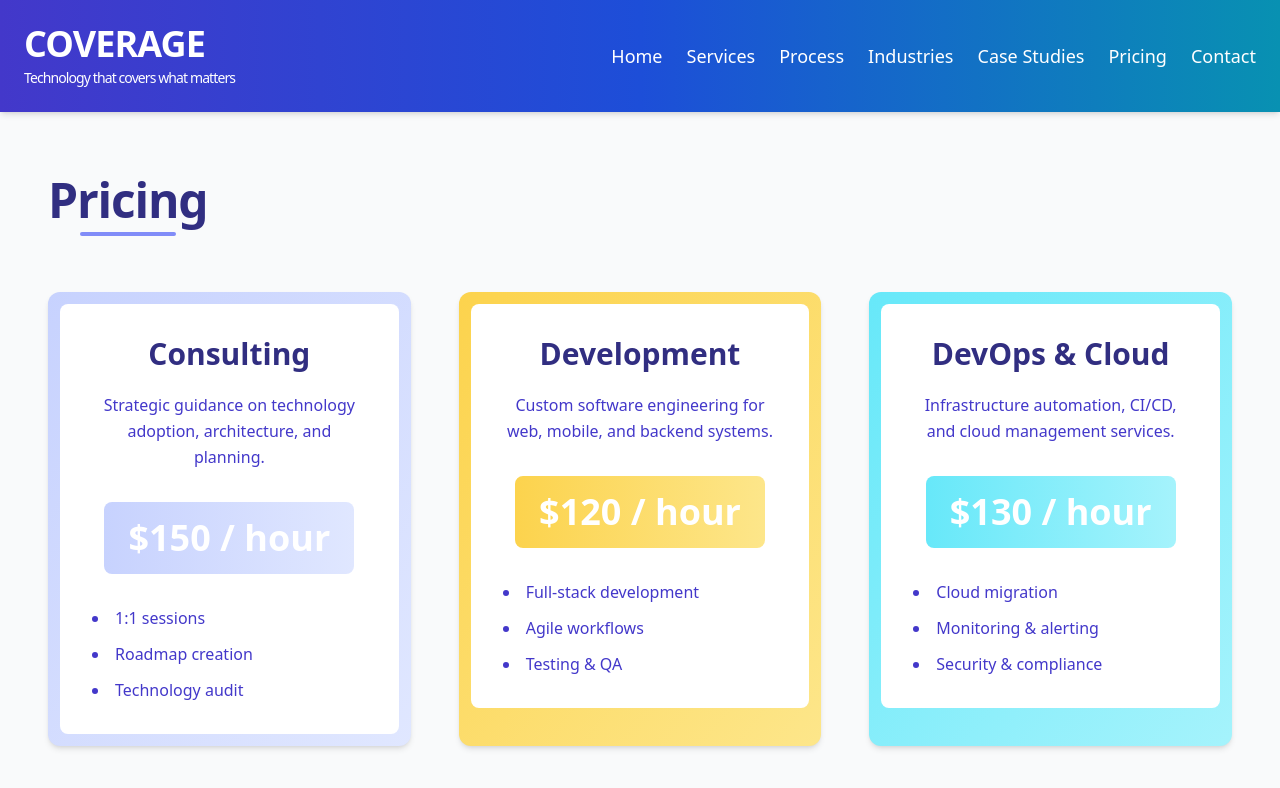
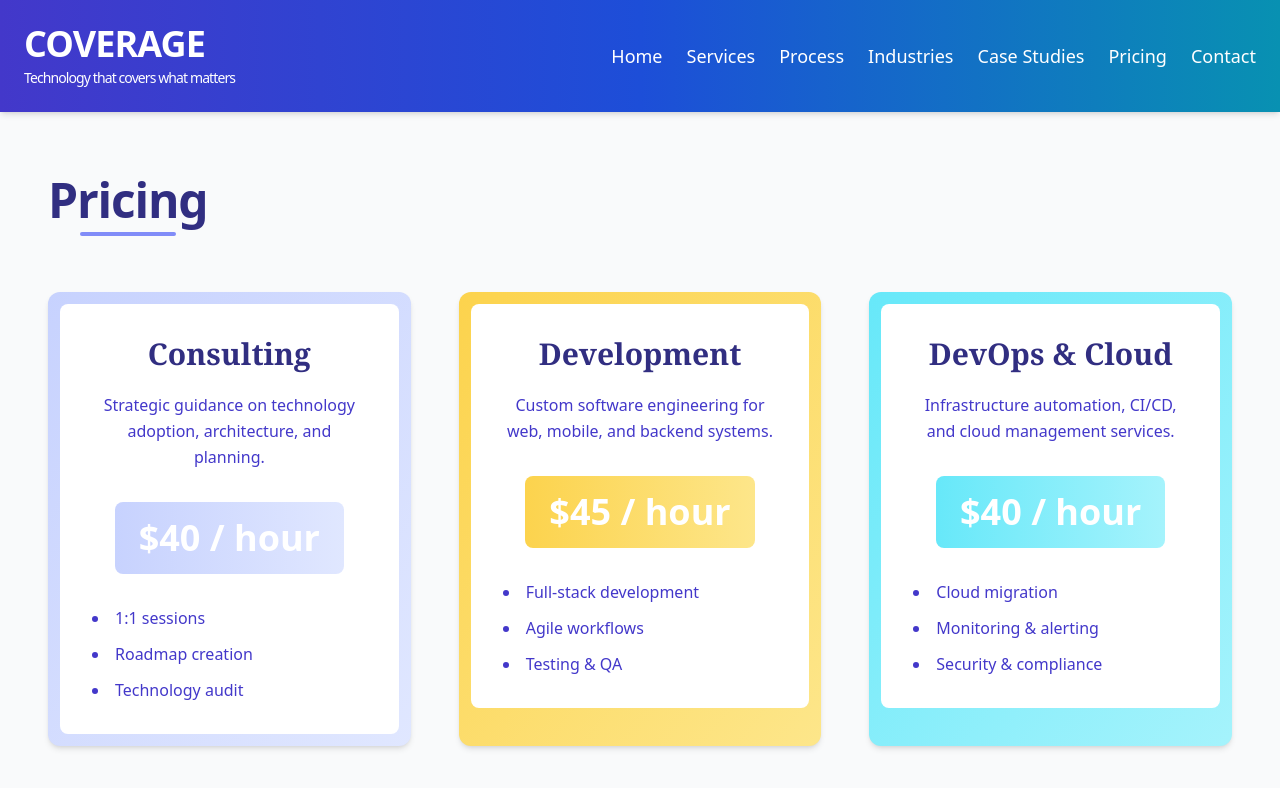
Before and after one commit to Lakeram21/coverage, a React (Create React App) app: page /pricing in a window 1280 px wide. Shown: the top 788 px of the page. Built offline with nearby package versions, Linux system fonts and the light colour scheme.

Commit message:
added a fix to the style on the service page

```diff
--- a/src/pages/Pricing.js
+++ b/src/pages/Pricing.js
@@ -5,21 +5,21 @@ const pricingPlans = [
   {
     title: "Consulting",
     desc: "Strategic guidance on technology adoption, architecture, and planning.",
-    price: "$150 / hour",
+    price: "$40 / hour",
     features: ["1:1 sessions", "Roadmap creation", "Technology audit"],
     accent: "from-indigo-200 to-indigo-100",
   },
   {
     title: "Development",
     desc: "Custom software engineering for web, mobile, and backend systems.",
-    price: "$120 / hour",
+    price: "$45 / hour",
     features: ["Full-stack development", "Agile workflows", "Testing & QA"],
     accent: "from-amber-300 to-amber-200",
   },
   {
     title: "DevOps & Cloud",
     desc: "Infrastructure automation, CI/CD, and cloud management services.",
-    price: "$130 / hour",
+    price: "$40 / hour",
     features: ["Cloud migration", "Monitoring & alerting", "Security & compliance"],
     accent: "from-cyan-300 to-cyan-200",
   },
@@ -45,7 +45,7 @@ function Pricing() {
               style={{ backgroundOrigin: "border-box" }}
             >
               <div className="bg-white rounded-lg p-8">
-                <h3 className="text-3xl font-bold mb-5">{title}</h3>
+                <h3 className="text-3xl font-bold mb-5 font-serif">{title}</h3>
                 <p className="text-indigo-700 mb-8 leading-relaxed">{desc}</p>
                 <div
                   className={`bg-gradient-to-r ${accent} text-4xl font-extrabold mb-8 px-6 py-4 rounded-lg inline-block text-white`}
--- a/src/pages/Services.js
+++ b/src/pages/Services.js
@@ -74,8 +74,8 @@ export default function Services() {
           return (
             <motion.section
               key={service.id}
-              className={`flex flex-col md:flex-row items-center md:space-x-12 ${
-                !isEven ? "md:flex-row-reverse" : ""
+             className={`flex flex-col md:flex-row items-center ${
+                isEven ? "md:space-x-12" : "md:flex-row-reverse md:space-x-12 md:space-x-reverse"
               }`}
               initial={{ opacity: 0, y: 50 }}
               whileInView={{ opacity: 1, y: 0 }}
```
